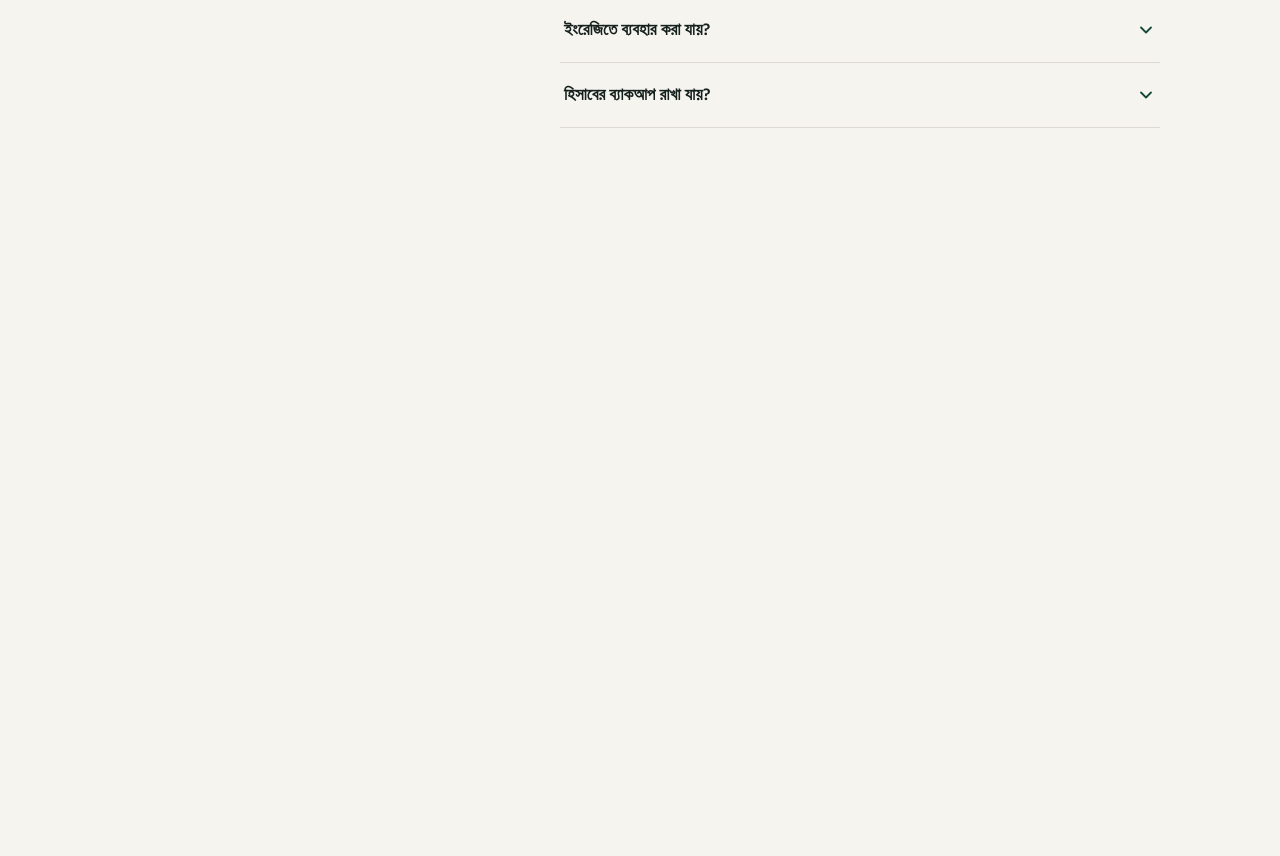
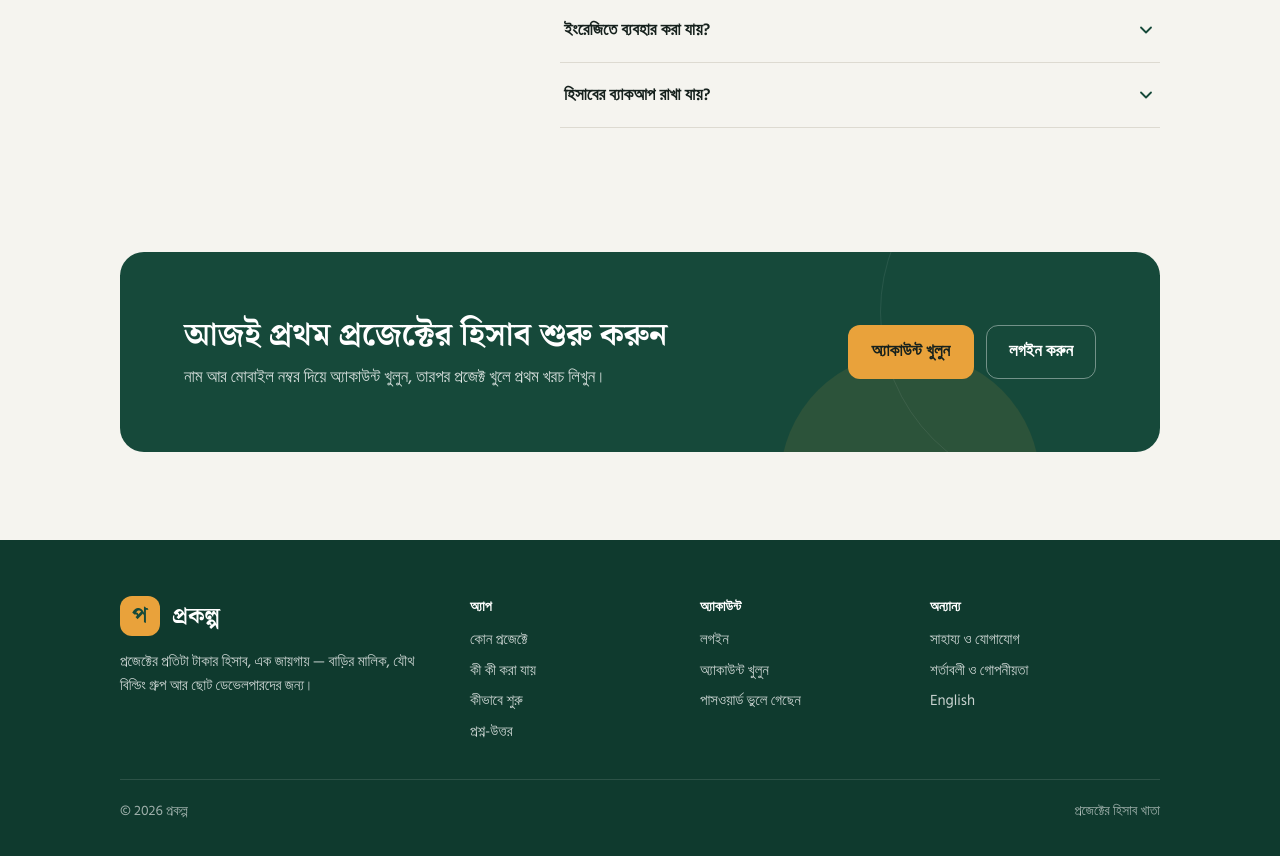
Before and after one commit to Arifur999/prokolpo, a Next.js app: page / in a window 1280 px wide. Shown: the part 5060-5916 px from the top of the page. Before the commit the page ends 5300 px from the top, so only its background shows below. Built offline with nearby package versions, Linux system fonts and the light colour scheme; no server answers.

Commit message:
feat(landing): add closing call to action and footer
Footer repeats the section links, account links, help, terms and the
language switch, with the current year in the copyright line.

Co-Authored-By: Claude Opus 5.5 <noreply@anthropic.com>

```diff
--- a/src/app/page.tsx
+++ b/src/app/page.tsx
@@ -1,8 +1,10 @@
+import { CtaSection } from "@/components/modules/Landing/CtaSection";
 import { FaqSection } from "@/components/modules/Landing/FaqSection";
 import { FeaturesSection } from "@/components/modules/Landing/FeaturesSection";
 import { HeroSection } from "@/components/modules/Landing/HeroSection";
 import { HowSection } from "@/components/modules/Landing/HowSection";
 import { KindsSection } from "@/components/modules/Landing/KindsSection";
+import { LandingFooter } from "@/components/modules/Landing/LandingFooter";
 import { MoreSection } from "@/components/modules/Landing/MoreSection";
 
 export default function LandingPage() {
@@ -15,7 +17,9 @@ export default function LandingPage() {
         <MoreSection />
         <HowSection />
         <FaqSection />
+        <CtaSection />
       </main>
+      <LandingFooter />
     </div>
   );
 }
--- /dev/null
+++ b/src/components/modules/Landing/CtaSection.tsx
@@ -0,0 +1,35 @@
+import Link from "next/link";
+import { getTranslations } from "next-intl/server";
+import { ROUTES } from "@/lib/routes";
+
+const TITLE_ID = "lp-cta-title";
+
+export async function CtaSection() {
+  const t = await getTranslations("Landing");
+
+  return (
+    <section aria-labelledby={TITLE_ID} className="shrink-0 px-page pt-3 pb-22 xl:h-75">
+      <div className="relative flex flex-col items-start justify-between gap-6 overflow-hidden rounded-4xl bg-brand px-8 py-10 text-white md:flex-row md:items-center md:gap-10 xl:h-50 xl:px-16 xl:py-0">
+        <div aria-hidden="true" className="absolute -top-30 -right-20 size-90 rounded-full border border-white/8" />
+        <div aria-hidden="true" className="absolute right-30 -bottom-40 size-65 rounded-full bg-gold/10" />
+        <div className="relative flex max-w-160 flex-col gap-2">
+          <h2 id={TITLE_ID} className="m-0 font-heading text-[26px] leading-[1.35] font-bold md:text-[32px]">
+            {t("cta.title")}
+          </h2>
+          <p className="m-0 text-[17px] text-white/82">{t("cta.body")}</p>
+        </div>
+        <div className="relative flex shrink-0 flex-wrap gap-3">
+          <Link href={ROUTES.register} className="flex h-13.5 items-center rounded-xl bg-gold px-6 text-[17px] font-bold text-ink no-underline">
+            {t("actions.register")}
+          </Link>
+          <Link
+            href={ROUTES.login}
+            className="flex h-13.5 items-center rounded-xl border-[1.5px] border-white/40 px-5.5 text-[17px] font-semibold text-white no-underline"
+          >
+            {t("actions.loginLong")}
+          </Link>
+        </div>
+      </div>
+    </section>
+  );
+}
--- /dev/null
+++ b/src/components/modules/Landing/LandingFooter.tsx
@@ -0,0 +1,65 @@
+import Link from "next/link";
+import type { ReactNode } from "react";
+import { getTranslations } from "next-intl/server";
+import { BrandLogo } from "@/components/shared/BrandLogo";
+import { LanguageToggle } from "@/components/shared/LanguageToggle";
+import { ROUTES } from "@/lib/routes";
+import { LANDING_SECTIONS } from "./landingSections";
+
+const LINK = "text-white/78 no-underline hover:text-white";
+
+function FooterNav({ label, children }: { label: string; children: ReactNode }) {
+  return (
+    <nav aria-label={label} className="flex flex-col items-start gap-2 text-[15px]">
+      <span className="mb-1 text-sm font-bold text-white">{label}</span>
+      {children}
+    </nav>
+  );
+}
+
+export async function LandingFooter() {
+  const t = await getTranslations("Landing");
+  const common = await getTranslations("Common");
+
+  return (
+    <footer className="flex grow flex-col justify-between gap-9 bg-brand-deep px-page pt-14 pb-9 text-white/78">
+      <div className="grid gap-10 sm:grid-cols-2 xl:grid-cols-[minmax(0,1fr)_190px_190px_230px]">
+        <div className="flex flex-col gap-3.5">
+          <BrandLogo className="text-white" />
+          <p className="m-0 max-w-95 text-[15px] leading-[1.6]">{t("footer.blurb")}</p>
+        </div>
+        <FooterNav label={t("footer.app")}>
+          {LANDING_SECTIONS.map((section) => (
+            <a key={section.id} href={`#${section.id}`} className={LINK}>
+              {t(`nav.${section.navKey}`)}
+            </a>
+          ))}
+        </FooterNav>
+        <FooterNav label={t("footer.account")}>
+          <Link href={ROUTES.login} className={LINK}>
+            {t("actions.login")}
+          </Link>
+          <Link href={ROUTES.register} className={LINK}>
+            {t("actions.register")}
+          </Link>
+          <Link href={ROUTES.forgotPassword} className={LINK}>
+            {t("footer.forgotPassword")}
+          </Link>
+        </FooterNav>
+        <FooterNav label={t("footer.other")}>
+          <Link href={ROUTES.support} className={LINK}>
+            {t("footer.support")}
+          </Link>
+          <Link href={ROUTES.terms} className={LINK}>
+            {t("footer.terms")}
+          </Link>
+          <LanguageToggle label={t("actions.switchLanguage")} withIcon={false} className={`border-none bg-transparent p-0 text-[15px] ${LINK}`} />
+        </FooterNav>
+      </div>
+      <div className="flex flex-wrap justify-between gap-5 border-t border-white/12 pt-5 text-sm text-white/60">
+        <span>{t("footer.copyright", { year: new Date().getFullYear() })}</span>
+        <span>{common("appTagline")}</span>
+      </div>
+    </footer>
+  );
+}
```
